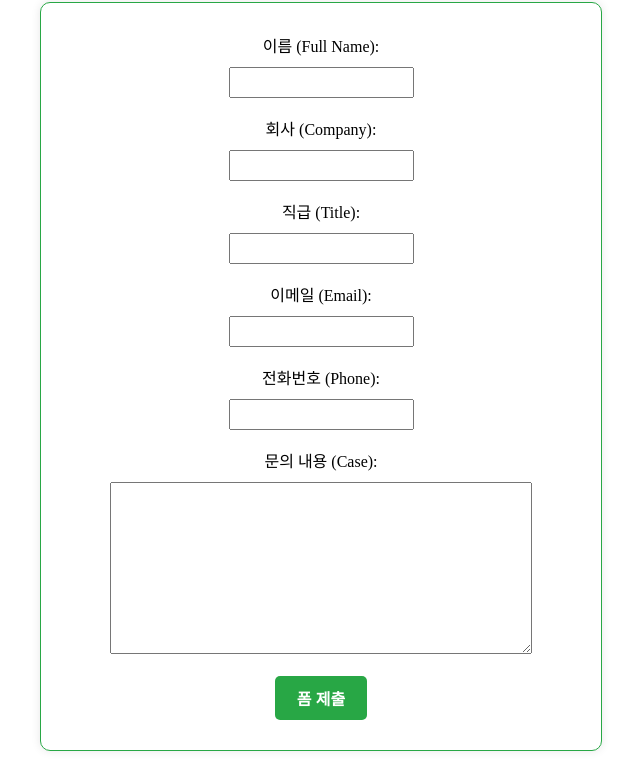
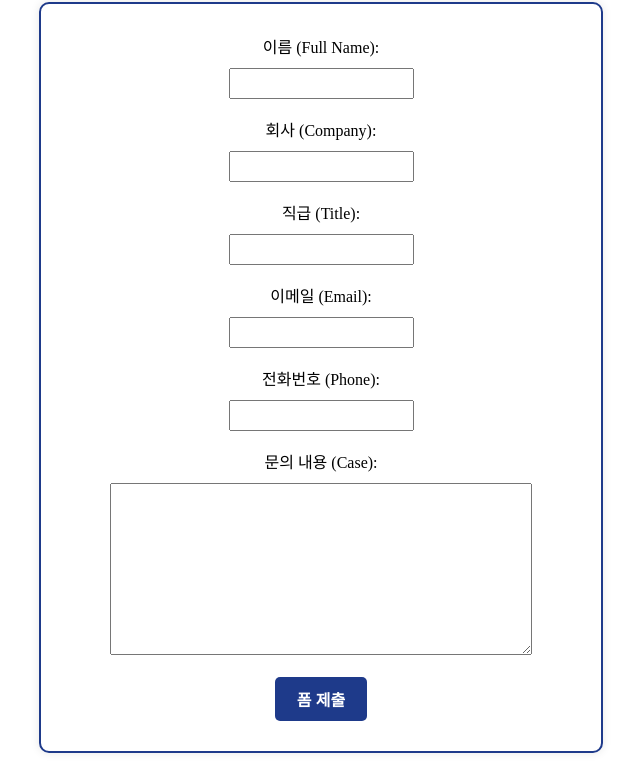
Before and after one commit to Minwoon-git/Mtech-demo, a plain HTML site: page index.html in a window 1280 px wide. Shown: the part 78-839 px from the top of the page, without its empty margins (319-959 px from the left). Drawn offline with Linux system fonts and the light colour scheme.

Commit message:
Add files via upload

```diff
--- a/index.html
+++ b/index.html
@@ -1,17 +1,31 @@
 <!DOCTYPE html>
 <html>
 <head>
-  <META HTTP-EQUIV="Content-type" CONTENT="text/html; charset=UTF-8">
+  <meta http-equiv="Content-type" content="text/html; charset=UTF-8">
   <title>Mtech Case</title>
   <style>
     .form-box {
       width: 500px;
       margin: 0 auto;
       padding: 30px;
-      border: 1px solid #28a745;
+      border: 2px solid #1e3a8a; /* 남색 테두리 */
       border-radius: 10px;
       box-shadow: 0 0 10px rgba(0,0,0,0.1);
       text-align: left;
+    }
+    .submit-btn {
+      font-size: 1rem;
+      font-weight: 600;
+      padding: 10px 22px;
+      background-color: #1e3a8a; /* 남색 */
+      color: white;
+      border: none;
+      border-radius: 5px;
+      cursor: pointer;
+      transition: background-color 0.2s ease;
+    }
+    .submit-btn:hover {
+      background-color: #1e40af; /* 조금 더 진한 남색 */
     }
   </style>
 </head>
@@ -19,15 +33,12 @@
   <h1 align="center">inquiry</h1>
   <div class="form-box">
     <form align="center" action="https://webto.salesforce.com/servlet/servlet.WebToLead?encoding=UTF-8&orgId=00DdJ000002nStF" method="POST">
-
-    <!-- ▶ 필수: Salesforce Org ID (Setup > Company Information에서 확인) -->
+      <!-- Salesforce Org ID -->
       <input type="hidden" name="oid" value="00DdJ000002nStF">
 
-    <!-- ▶ 제출 후 리디렉션될 URL -->
+      <!-- 제출 후 리디렉션될 URL -->
       <input type="hidden" name="retURL" value="https://minwoon-git.github.io/">
-    <!-- url 수정 !!-->
 
-    <!-- 폼 정보 -->
       <label>이름 (Full Name):</label><br>
       <input style="height: 25px; margin-top: 10px;" type="text" name="last_name"><br><br>
 
@@ -46,26 +57,7 @@
       <label>문의 내용 (Case):</label><br>
       <textarea name="CaseText__c" style="width:400px; height:150px; margin-top:10px; padding:10px;"></textarea><br><br>
 
-
-   <input
-  type="submit"
-  value="폼 제출"
-  style="
-    font-size: 1rem;
-    font-weight: 600;
-    padding: 10px 22px;
-    background-color: #28a745;
-    color: white;
-    border: none;
-    border-radius: 5px;
-    cursor: pointer;
-    transition: background-color 0.2s ease;
-  "
-  onmouseover="this.style.backgroundColor='#218838';"
-  onmouseout="this.style.backgroundColor='#28a745';"
-/>
-
-
+      <input type="submit" value="폼 제출" class="submit-btn" />
     </form>
   </div>
 </body>
```
Lines whose indentation alone changed are shown as unchanged.
